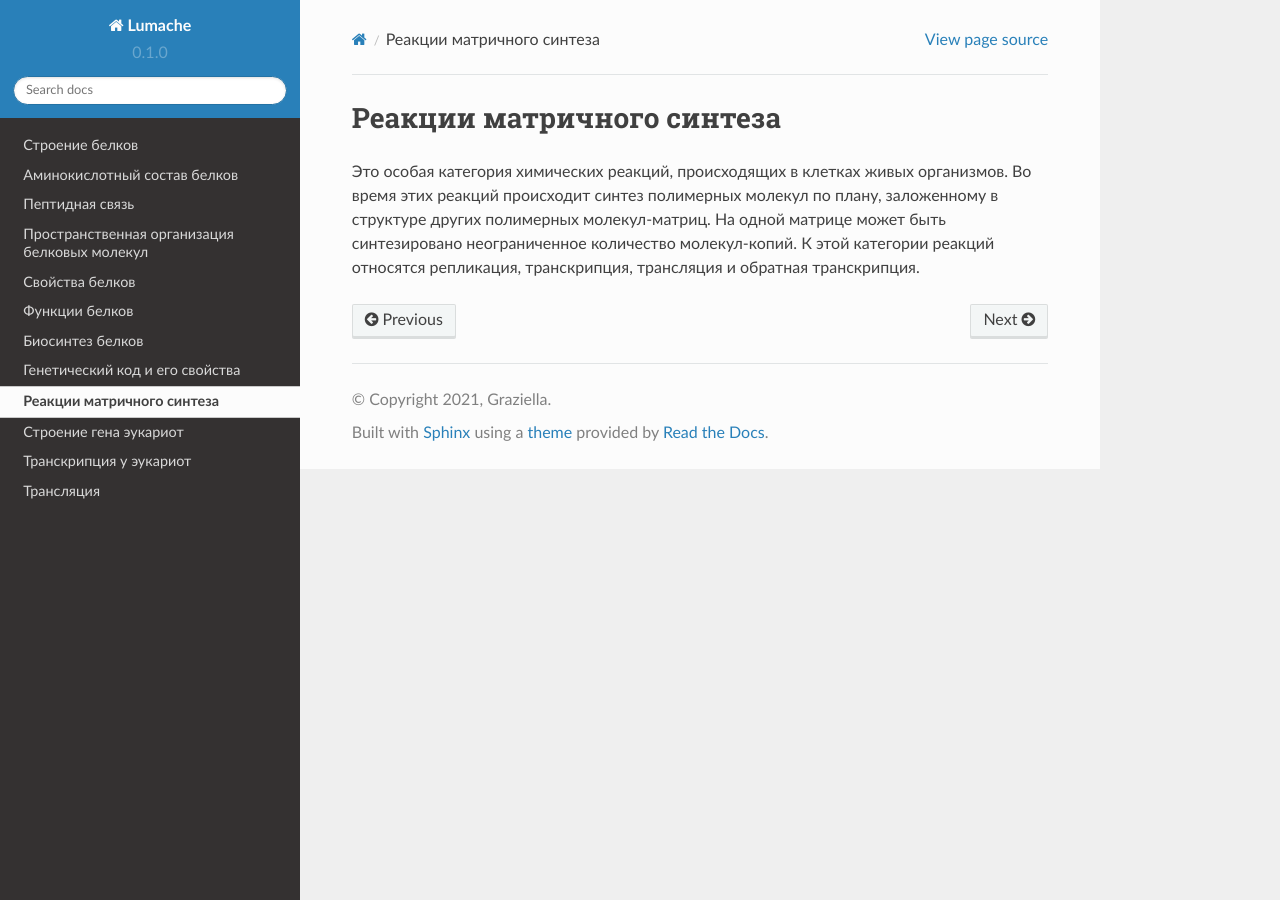
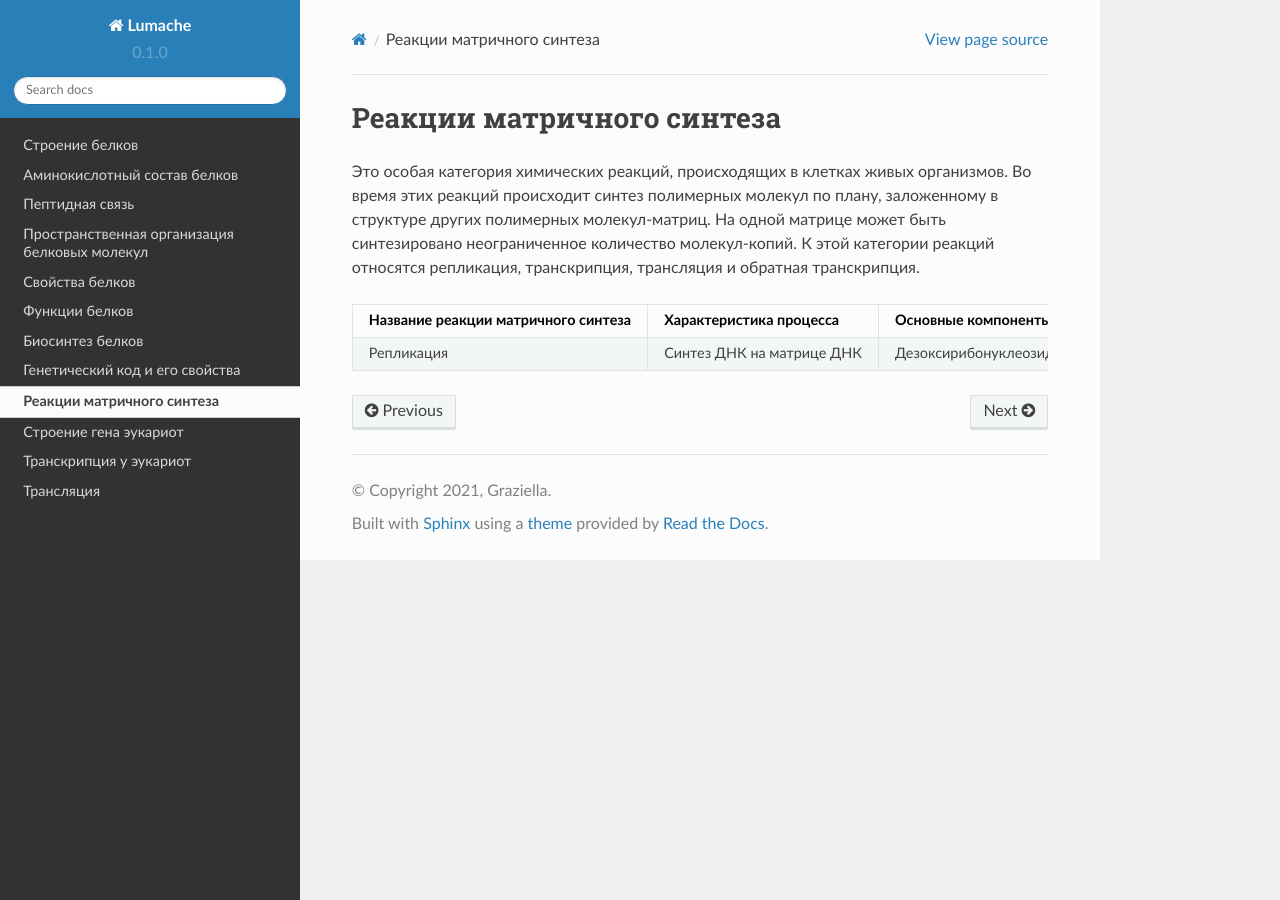
Before and after one commit to neptune2021/test_documentation, a Sphinx documentation site: the page built from docs/source/09.rst, in a window 1280 px wide. Built offline with Sphinx 7.4.7 and the Read the Docs theme 2.0.0, drawn with Linux system fonts in a browser that asks for light colours.

Commit message:
Update 09.rst

```diff
--- a/docs/source/09.rst
+++ b/docs/source/09.rst
@@ -1,3 +1,15 @@
 Реакции матричного синтеза
 ======================
 Это особая категория химических реакций, происходящих в клетках живых организмов. Во время этих реакций происходит синтез полимерных молекул по плану, заложенному в структуре других полимерных молекул-матриц. На одной матрице может быть синтезировано неограниченное количество молекул-копий. К этой категории реакций относятся репликация, транскрипция, трансляция и обратная транскрипция.
+
+.. list-table::
+   :widths: 50 50 95
+   :class: longtable
+   :header-rows: 1
+
+   * - Название реакции матричного синтеза
+     - Характеристика процесса
+     - Основные компоненты
+   * - Репликация
+     - Синтез ДНК на матрице ДНК
+     - Дезоксирибонуклеозидтрифосфаты, ферменты
```
